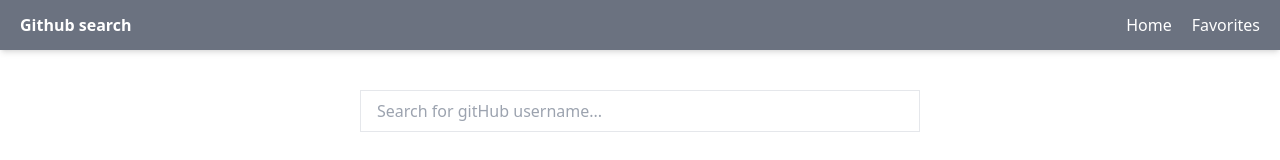
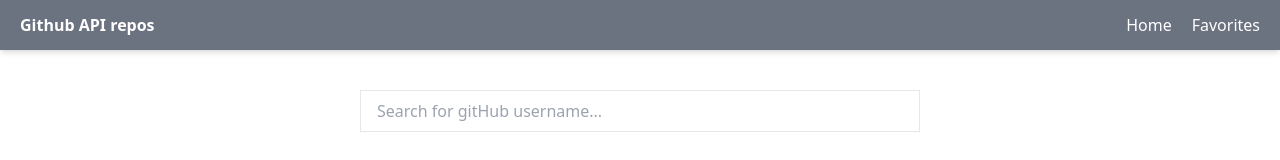
Before and after one commit to Darnelo-Inc/github-api-repos, a React (Create React App) app: page / in a window 1280 px wide. Shown: the top 160 px of the page. Built offline with nearby package versions, Linux system fonts and the light colour scheme.

Commit message:
title changes

```diff
--- a/src/components/Navigation.tsx
+++ b/src/components/Navigation.tsx
@@ -3,7 +3,7 @@ import { Link } from "react-router-dom"
 const Navigation = () => {
   return (
     <nav className="flex justify-between items-center h-[50px] px-5 text-white bg-gray-500 shadow-md">
-      <h3 className="font-bold">Github search</h3>
+      <h3 className="font-bold">Github API repos</h3>
 
       <span>
         <Link className="mr-5" to="/">
```
